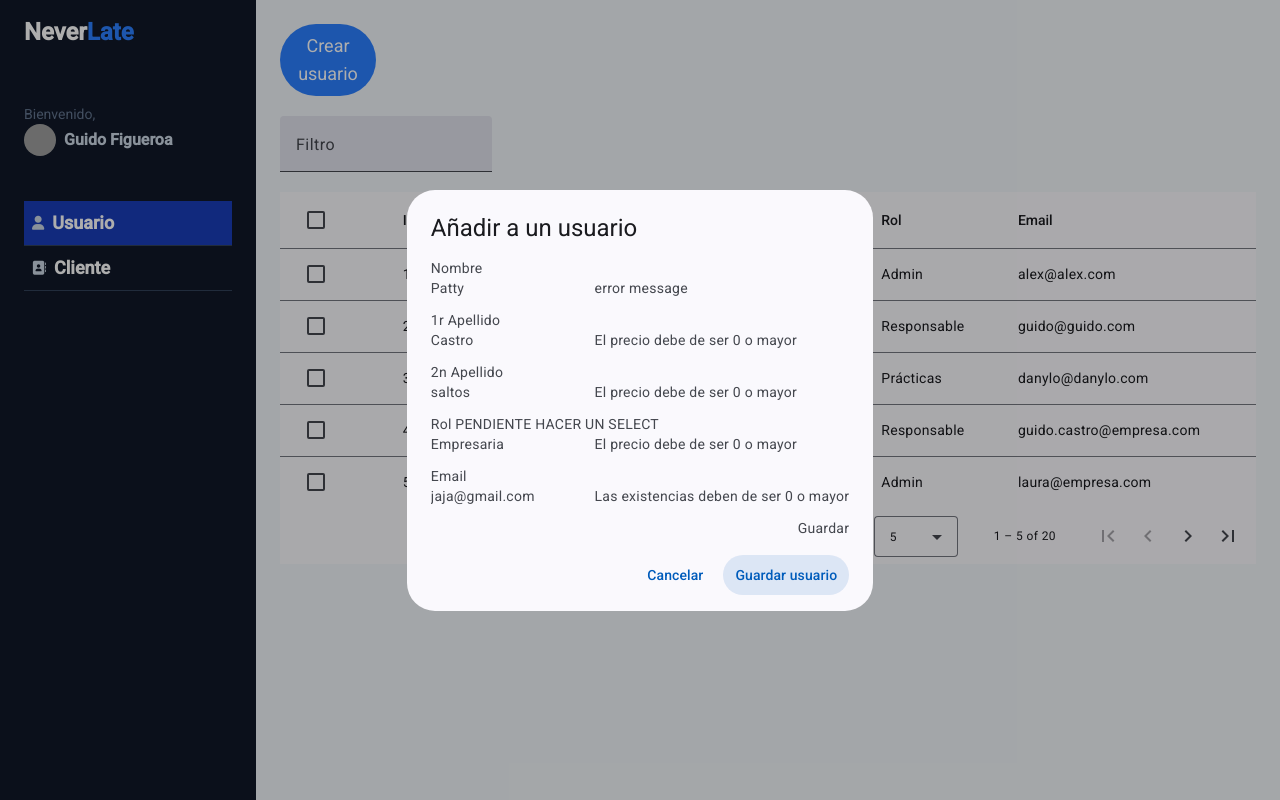
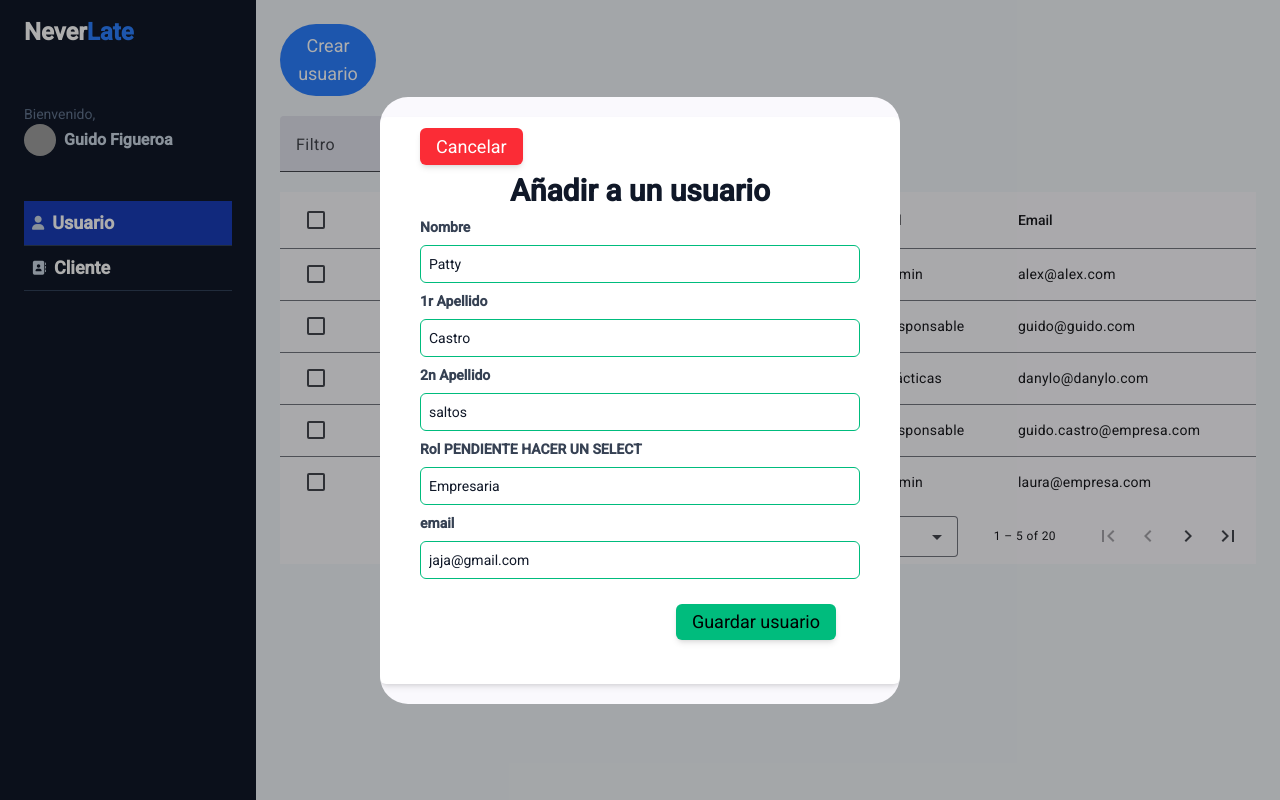
Before and after one commit to GuidoFC/NeverLate, an Angular app: page /dashboard/user in a window 1280 px wide. Both pictures are taken after a click on the button "Crear usuario". Built offline with nearby package versions, Linux system fonts and the light colour scheme; grey boxes are pictures that could not be loaded.

Commit message:
Tengo la estetica del formulario de usuario. Siguiente paso, añadir un select para elegir los roles disponibles

```diff
--- a/src/app/dashboard/components/users-table/users-table-dialog/add-user-dialog.html
+++ b/src/app/dashboard/components/users-table/users-table-dialog/add-user-dialog.html
@@ -1,112 +1,80 @@
-<h2 mat-dialog-title>Añadir a un usuario</h2>
-<mat-dialog-content class="mat-typography">
+<!-- component -->
+<div class="my-5">
+  <!-- Main container for the form, responsive to screen sizes -->
+  <div
+    class="container mx-auto max-w-xs sm:max-w-md md:max-w-lg lg:max-w-xl shadow-md dark:shadow-white py-4 px-6 sm:px-10 bg-white dark:bg-gray-800 border-emerald-500 rounded-md">
 
-  <div class="row">
-    <div class="col">
+    <!-- Back button -->
+    <a href="#" class="px-4 py-2 bg-red-500 rounded-md text-white text-sm sm:text-lg shadow-md">Cancelar</a>
 
-      <!--    formGroup es parte de modulo ReactiveFormsModule que hemos importado.
-               Lo usamos para vincular el formulario HTML con el FormGroup
-               definido en el componente .ts -->
+    <div class="my-3">
+      <!-- Form title -->
+      <h2 class="text-center text-2xl sm:text-3xl font-bold text-gray-900 dark:text-white">Añadir a un usuario</h2>
+
+
       <form autocomplete="off" [formGroup]="myForm">
 
-        <!-- Campo de producto -->
-        <div class="mb-3 row">
-          <label class="col-sm-3 col-form-label">Nombre</label>
-          <div class="col-sm-9">
-
-            <input type="text"
-                   class="form-control"
+        <!-- Input field for 'Name' -->
+        <div class="my-2">
+          <label class="text-sm sm:text-md font-bold text-gray-700 dark:text-gray-300">Nombre</label>
+          <input type="text" name="name"
+                 class="block w-full border border-emerald-500 outline-emerald-800 px-2 py-2 text-sm sm:text-md rounded-md my-2 bg-white dark:bg-gray-700 text-gray-900 dark:text-white"
                  placeholder="Antonio"
                  formControlName="name"
           >
-
-            <span class="form-text text-danger">
-                        <!-- Debe de ser de 3 letras -->
-                        error message
-                    </span>
-          </div>
         </div>
 
-        <!-- Campo de 1r apellido -->
-        <div class="mb-3 row">
-          <label class="col-sm-3 col-form-label">1r Apellido</label>
-          <div class="col-sm-9">
-            <input type="text"
-                   class="form-control"
+        <!--  1r apellido -->
+        <div class="my-2">
+          <label class="text-sm sm:text-md font-bold text-gray-700 dark:text-gray-300">1r Apellido</label>
+          <input type="text" name="name"
+                 class="block w-full border border-emerald-500 outline-emerald-800 px-2 py-2 text-sm sm:text-md rounded-md my-2 bg-white dark:bg-gray-700 text-gray-900 dark:text-white"
                  placeholder="Fernandez"
                  formControlName="lastName"
           >
-            <span class="form-text text-danger">
-                        El precio debe de ser 0 o mayor
-                    </span>
-          </div>
-        </div>
-
-        <!-- Campo de 2n apellido -->
-        <div class="mb-3 row">
-          <label class="col-sm-3 col-form-label">2n Apellido</label>
-          <div class="col-sm-9">
-            <input type="text"
-                   class="form-control"
-                   placeholder="Herrera"
-                   formControlName="secondLastName"
-            >
-            <span class="form-text text-danger">
-                        El precio debe de ser 0 o mayor
-                    </span>
-          </div>
-        </div>
-
-        <!-- Campo de Rol -->
-        <div class="mb-3 row">
-          <label class="col-sm-3 col-form-label">Rol PENDIENTE HACER UN SELECT</label>
-          <div class="col-sm-9">
-            <input type="text"
-                   class="form-control"
-                   placeholder="Herrera"
-                   formControlName="rol"
-            >
-            <span class="form-text text-danger">
-                        El precio debe de ser 0 o mayor
-                    </span>
-          </div>
-        </div>
-
-        <!-- Campo de existencias -->
-        <div class="mb-3 row">
-          <label class="col-sm-3 col-form-label">Email</label>
-          <div class="col-sm-9">
-            <input type="text"
-                   class="form-control"
-                   placeholder="neverLate@gmail.com"
-                   formControlName="email"
-
-            >
-
-            <span class="form-text text-danger">
-                         Las existencias deben de ser 0 o mayor
-                    </span>
-          </div>
-        </div>
-
-        <!--Analizar que hago con esta lógica, tiene que esta dentro o fuera del form para enviar los datos-->
-        <div class="row">
-          <div class="col">
-            <button type="submit"
-                    class="btn btn-primary float-end">
-              Guardar
-            </button>
-          </div>
         </div>
 
 
+        <!-- Campo de 2n apellido -->
+        <div class="my-2">
+          <label class="text-sm sm:text-md font-bold text-gray-700 dark:text-gray-300">2n Apellido</label>
+          <input type="text" name="name"
+                 class="block w-full border border-emerald-500 outline-emerald-800 px-2 py-2 text-sm sm:text-md rounded-md my-2 bg-white dark:bg-gray-700 text-gray-900 dark:text-white"
+                 placeholder="Fernandez"
+                 formControlName="secondLastName"
+          >
+        </div>
+
+
+        <!-- Campo de Rol -->
+        <div class="my-2">
+          <label class="text-sm sm:text-md font-bold text-gray-700 dark:text-gray-300">Rol PENDIENTE HACER UN
+            SELECT</label>
+          <input type="text" name="name"
+                 class="block w-full border border-emerald-500 outline-emerald-800 px-2 py-2 text-sm sm:text-md rounded-md my-2 bg-white dark:bg-gray-700 text-gray-900 dark:text-white"
+                 placeholder="empresario"
+                 formControlName="rol"
+          >
+        </div>
+
+
+        <!-- Campo de email -->
+        <div class="my-2">
+          <label class="text-sm sm:text-md font-bold text-gray-700 dark:text-gray-300">email</label>
+          <input type="text" name="name"
+                 class="block w-full border border-emerald-500 outline-emerald-800 px-2 py-2 text-sm sm:text-md rounded-md my-2 bg-white dark:bg-gray-700 text-gray-900 dark:text-white"
+                 placeholder="neverLate@gmail.com"
+                 formControlName="email"
+          >
+        </div>
+
       </form>
 
+      <mat-dialog-actions align="end">
+        <button class="px-4 py-1 bg-emerald-500 rounded-md text-black text-sm sm:text-lg shadow-md" (click)="saveUser()"
+                cdkFocusInitial>Guardar usuario
+        </button>
+      </mat-dialog-actions>
     </div>
   </div>
-
-</mat-dialog-content>
-<mat-dialog-actions align="end">
-  <button matButton mat-dialog-close>Cancelar</button>
-  <button matButton (click)="saveUser()" cdkFocusInitial>Guardar usuario</button>
-</mat-dialog-actions>
+</div>
--- a/src/app/dashboard/components/users-table/users-table.component.ts
+++ b/src/app/dashboard/components/users-table/users-table.component.ts
@@ -54,7 +54,12 @@ export class UsersTableComponent {
 
   openDialog() {
     // Abro el componente AddUserDialog y lo muestro como un diálogo.
-    const dialogRef = this.dialog.open(AddUserDialog);
+    const dialogRef = this.dialog.open(AddUserDialog, {
+      width: '90vw',
+      maxWidth: '520px',
+      maxHeight: '90vh',
+      panelClass: 'responsive-dialog'
+    });
 
     dialogRef.afterClosed().subscribe(user => {
       // hacer comprobaciones antes de guardar
```
Lines whose indentation alone changed are shown as unchanged.
